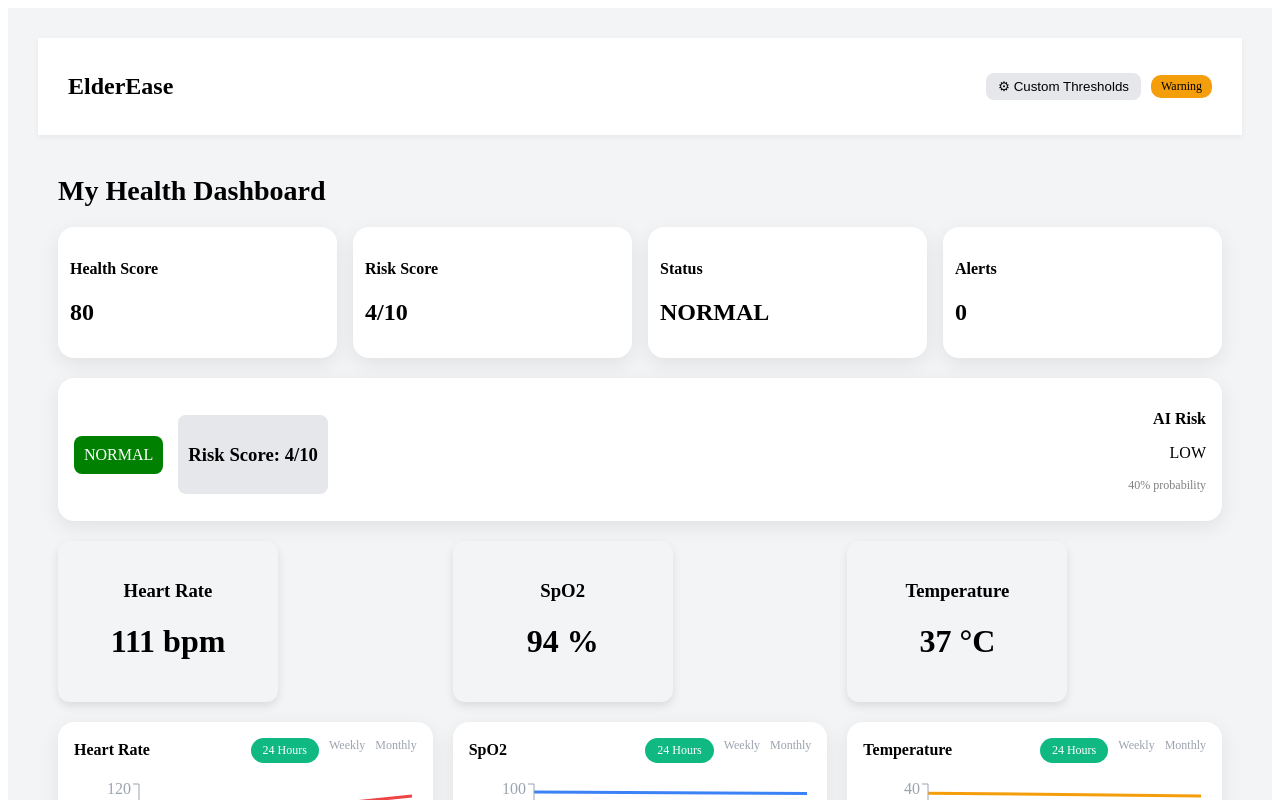
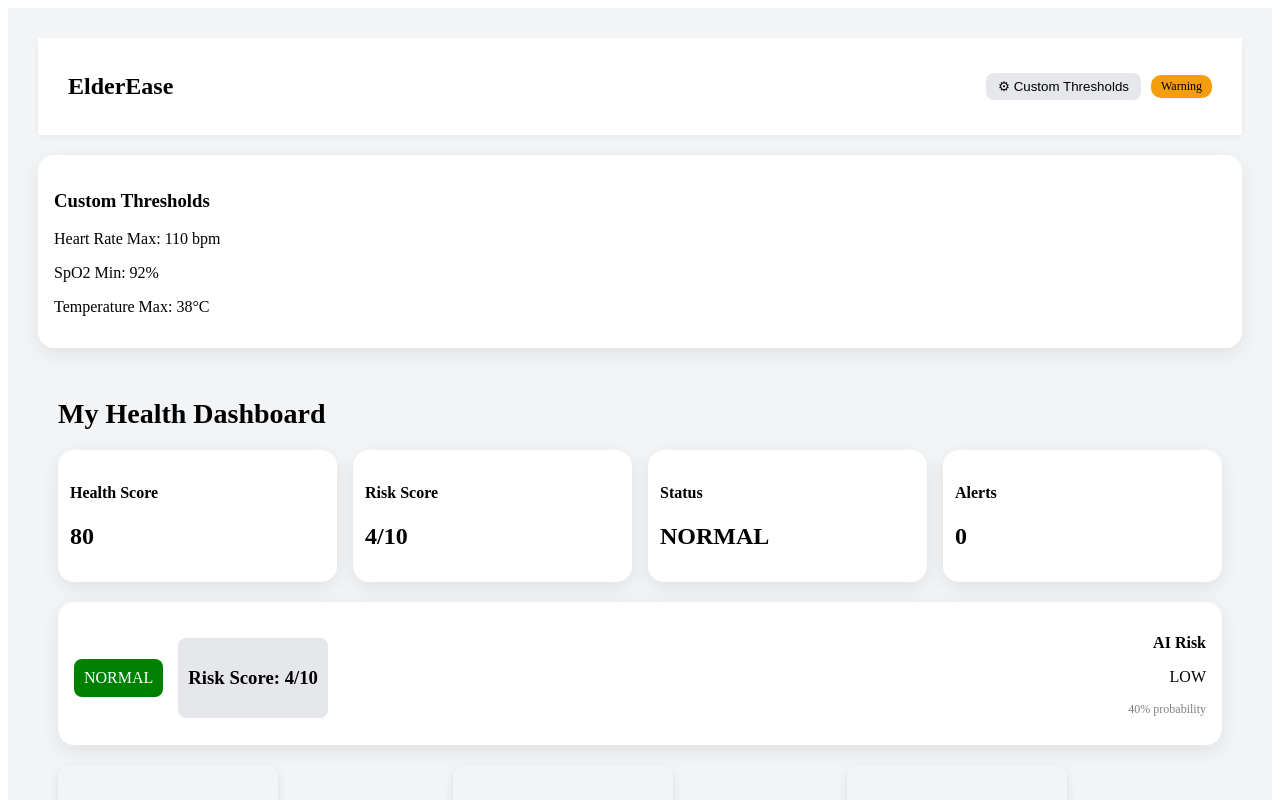
Before and after one commit to Aadya2901/ElderEase, a React app in the folder frontend/: page / in a window 1280 px wide. Both pictures are taken after a click on the button "⚙ Custom Thresholds". Shown: the top 800 px of the page. Built offline with nearby package versions, Linux system fonts and the light colour scheme; the HTML template or start-up script is replaced by a standard one.

Commit message:
feat: add toggleable custom thresholds panel

```diff
--- a/frontend/src/pages/PatientDashboard.jsx
+++ b/frontend/src/pages/PatientDashboard.jsx
@@ -19,6 +19,8 @@ export default function PatientDashboard() {
   });
 
   const [history, setHistory] = useState([]);
+
+  const [showSettings, setShowSettings] = useState(false);
 
   // 🔥 LIVE SIMULATION
   const hours = ["00:00","04:00","08:00","12:00","16:00","20:00"];
@@ -83,15 +85,18 @@ export default function PatientDashboard() {
         <h2 style={{ fontWeight: "700" }}>ElderEase</h2>
 
         <div style={{ display: "flex", gap: "10px", alignItems: "center" }}>
-          <button style={{
+          <button
+  onClick={() => setShowSettings(!showSettings)}
+  style={{
             padding: "6px 12px",
             borderRadius: "8px",
             border: "none",
             background: "#e5e7eb",
             cursor: "pointer"
-          }}>
-            ⚙ Custom Thresholds
-          </button>
+          }}
+        >
+          ⚙ Custom Thresholds
+        </button>
 
           <span style={{
             background: "#f59e0b",
@@ -104,6 +109,20 @@ export default function PatientDashboard() {
         </div>
 
       </div>
+
+      {showSettings && (
+        <div style={{
+          ...card,
+          marginTop: "20px",
+          marginBottom: "10px"
+        }}>
+          <h3>Custom Thresholds</h3>
+
+          <p>Heart Rate Max: 110 bpm</p>
+          <p>SpO2 Min: 92%</p>
+          <p>Temperature Max: 38°C</p>
+        </div>
+      )}
 
       <div style={{ padding: "20px" }}>
 
```
